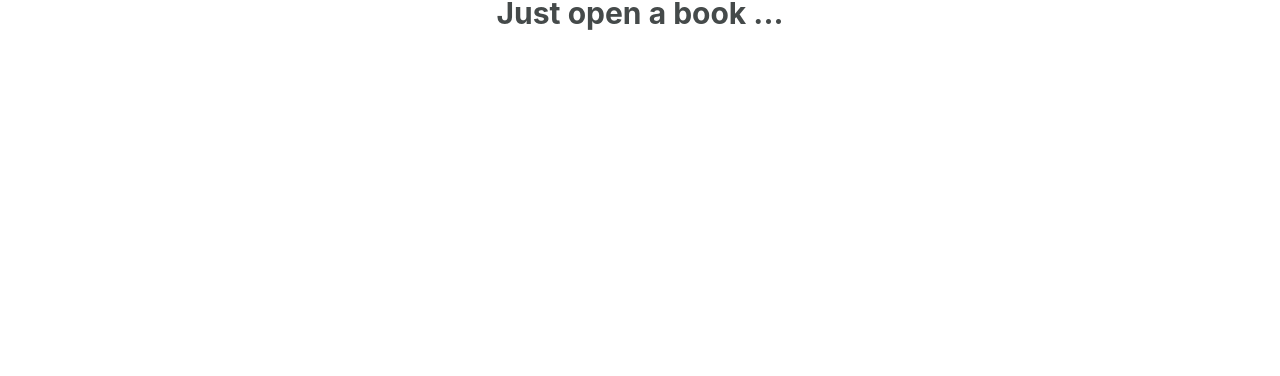
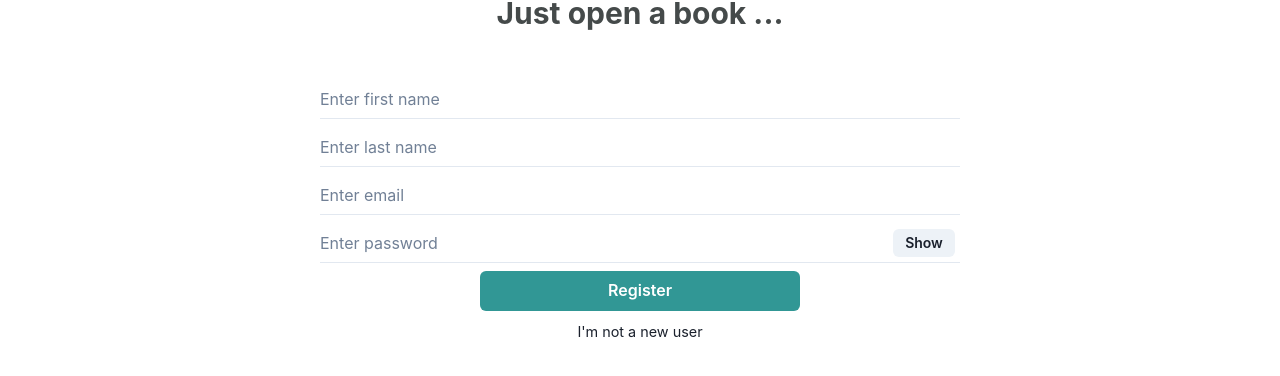
Before and after one commit to lis-anna/node-express-final, a React (Create React App) app: page /register in a window 1280 px wide. Shown: the part 340-716 px from the top of the page. Built offline with nearby package versions, Linux system fonts and the light colour scheme.

Commit message:
reagistration form, user mode changed, it has now  fist and last name, user avatar and logout button

```diff
--- a/src/components/API/Auth.js
+++ b/src/components/API/Auth.js
@@ -11,22 +11,35 @@ export const login = async function (formData) {
     .then((response) => {
       if (response.data.token) {
         localStorage.setItem('user', JSON.stringify(response.data.user.email));
+        localStorage.setItem('name', JSON.stringify(response.data.user.name));
+        localStorage.setItem(
+          'lastname',
+          JSON.stringify(response.data.user.lastname)
+        );
         localStorage.setItem('token', JSON.stringify(response.data.token));
       }
-      console.log(response.data);
+      //    console.log(response.data);
       return response.data;
     });
 };
 
 export const register = async function (formData) {
+  // console.log(formData, 'to be registered');
   return axios
     .post(apiURL + `/auth/register`, {
+      name: formData.name,
+      lastname: formData.lastname,
       email: formData.email,
       password: formData.password,
     })
     .then((response) => {
       if (response.data.token) {
         localStorage.setItem('user', JSON.stringify(response.data.user.email));
+        localStorage.setItem('name', JSON.stringify(response.data.user.name));
+        localStorage.setItem(
+          'lastname',
+          JSON.stringify(response.data.user.lastname)
+        );
         localStorage.setItem('token', JSON.stringify(response.data.token));
       }
       return response.data;
--- /dev/null
+++ b/src/components/LogoAndTitle/UserLogo.js
@@ -0,0 +1,27 @@
+import React from 'react';
+
+import { Avatar, Text, Center, HStack } from '@chakra-ui/react';
+
+const UserLogo = () => {
+  const name = JSON.parse(localStorage.getItem('name'));
+  const lastName = JSON.parse(localStorage.getItem('lastname'));
+  const userName = `${name} ${lastName}`;
+  return (
+    <>
+      <HStack>
+        <Avatar
+          size={'md'}
+          src=''
+          name={userName}
+          bg='teal.500'
+          color='whiteAlpha.900'
+        />
+        <Text fontWeight='light' fontStyle='italic'>
+          {userName}
+        </Text>
+      </HStack>
+    </>
+  );
+};
+
+export default UserLogo;
--- /dev/null
+++ b/src/components/LogoutBtn.js
@@ -0,0 +1,27 @@
+import { Button } from '@chakra-ui/react';
+import { useState } from 'react';
+import { useNavigate } from 'react-router-dom';
+import { NavLink } from 'react-router-dom';
+
+const LogOutBtn = () => {
+  const navigate = useNavigate();
+
+  const submitLogOut = (e) => {
+    e.preventDefault();
+    localStorage.removeItem('user');
+    localStorage.removeItem('token');
+    navigate('/');
+  };
+  return (
+    <Button
+      colorScheme='teal'
+      variant='outline'
+      onClick={submitLogOut}
+      className='logout'
+    >
+      Log out
+    </Button>
+  );
+};
+
+export default LogOutBtn;
--- /dev/null
+++ b/src/middleware/ValidationPassword.js
@@ -0,0 +1,6 @@
+
+export const ValidationPassword = (str) => {
+  const re = /^(?=.*[0-9])(?=.*[a-z])(?=.*[A-Z])(?=.*[!@$%&?]).{8,32}$/
+  const isValid = str.search(re)
+  return isValid;
+};
--- a/src/pages/Home/Home.js
+++ b/src/pages/Home/Home.js
@@ -2,7 +2,9 @@ import React, { useState, useEffect } from 'react';
 import BookTable from '../../components/BookTable';
 import AddBookDrawer from '../../components/AddBookDrawer';
 import Header from '../../components/Header/Header';
-import { Center, Heading, Avatar } from '@chakra-ui/react';
+import LogOutBtn from '../../components/LogoutBtn';
+import UserLogo from '../../components/LogoAndTitle/UserLogo';
+import { Center, Heading, Avatar, Flex, Box, HStack } from '@chakra-ui/react';
 
 function Home() {
   const userToken = JSON.parse(localStorage.getItem('token'));
@@ -61,7 +63,8 @@ function Home() {
   return (
     <>
       <Header></Header>
-      <Center className='logo-hor'>
+
+      <HStack className='logo-hor'>
         <Avatar
           size='lg'
           src='https://i.postimg.cc/JhCwD5qr/book-logo.jpg'
@@ -71,7 +74,22 @@ function Home() {
         <Heading as='h1' size='lg' className='pageTitle'>
           Just open a book ...
         </Heading>
+        <HStack id='userLine'>
+          <UserLogo></UserLogo>
+          <LogOutBtn></LogOutBtn>
+        </HStack>
+      </HStack>
+      {booksData.length === 0 ? (
+        <Box>
+          <Center>
+            <Heading as='h3' size='m' className='pageTitle'>
+              No books added to the list yet
+            </Heading>
           </Center>
+          <AddBookDrawer handleNewBook={handleNewBook}></AddBookDrawer>
+        </Box>
+      ) : (
+        <>
           <AddBookDrawer handleNewBook={handleNewBook}></AddBookDrawer>
           <br></br>
           <br></br>
@@ -81,6 +99,8 @@ function Home() {
             handleBookDelete={handleBookDelete}
           ></BookTable>
         </>
+      )}
+    </>
   );
 }
 export default Home;
--- a/src/pages/LogInPage.js
+++ b/src/pages/LogInPage.js
@@ -2,8 +2,10 @@ import { useState } from 'react';
 import { login } from '../components/API/Auth';
 import { useNavigate } from 'react-router-dom';
 import { NavLink } from 'react-router-dom';
+import { useCookies } from 'react-cookie';
 import Header from '../components/Header/Header';
-import { useCookies } from 'react-cookie';
+import FrontLogo from '../components/LogoAndTitle/FrontLogo';
+
 import '../pages/pages.css';
 
 //import { useSetRecoilState } from 'recoil';
@@ -19,7 +21,6 @@ import {
   Center,
   Alert,
 } from '@chakra-ui/react';
-import FrontLogo from '../components/LogoAndTitle/FrontLogo';
 
 const LogInPage = () => {
   const [logInError, setLogInError] = useState(false);
@@ -70,6 +71,7 @@ const LogInPage = () => {
                       name='email'
                       placeholder='Enter email'
                       id='email'
+                      isRequired={true}
                     />
                     <InputGroup size='md'>
                       <Input
@@ -78,6 +80,7 @@ const LogInPage = () => {
                         type={show ? 'text' : 'password'}
                         placeholder='Enter password'
                         id='password'
+                        isRequired={true}
                       />
                       <InputRightElement width='4.5rem'>
                         <Button h='1.75rem' size='sm' onClick={handleClick}>
--- a/src/pages/Registration.js
+++ b/src/pages/Registration.js
@@ -1,14 +1,161 @@
-import { useState, useEffect } from 'react';
+import BookAPI from '../components/API/booksAPI';
+import { register } from '../components/API/Auth';
 import Header from '../components/Header/Header';
 import FrontLogo from '../components/LogoAndTitle/FrontLogo';
+import { ValidationPassword } from '../middleware/ValidationPassword';
+import { useState, useEffect } from 'react';
+import { useNavigate, NavLink } from 'react-router-dom';
+
+/*import { useCookies } from 'react-cookie';
+import { authAtom } from '../state/atom-auth';
+import { useSetRecoilState } from 'recoil';*/
+import {
+  AlertIcon,
+  Button,
+  Input,
+  InputGroup,
+  InputRightElement,
+  FormControl,
+  Box,
+  Stack,
+  Center,
+  Alert,
+} from '@chakra-ui/react';
 
 import '../pages/pages.css';
 
 function Registration() {
+  // const [error, setError] = useState('');
+  // const [passwordShown, setPasswordShown] = useState(false);
+
+  const navigate = useNavigate();
+  const [logInError, setLogInError] = useState(false);
+  //const setAuth = useSetRecoilState(authAtom);
+  const [show, setShow] = useState(false);
+  const handleClick = () => setShow(!show);
+
+  const submitRegForm = async (e) => {
+    try {
+      e.preventDefault();
+      let result = await register({
+        name: e.target.firstname.value,
+        lastname: e.target.lastname.value,
+        email: e.target.email.value,
+        password: e.target.password.value,
+      });
+      //   console.log(result, 'result.....');
+      if (result) {
+        setLogInError(false);
+        navigate('/home');
+      }
+    } catch (error) {
+      console.log(error, 'error');
+      setLogInError(true);
+    }
+  };
+
+  /*const successMessage = () => {
+    return (
+      <div
+        style={{
+          display: submitted ? '' : 'none',
+        }}
+      >
+        <h1>
+          {' '}
+          {userFirstName} {userLastName} is now registered!
+        </h1>
+      </div>
+    );
+  };*/
+
   return (
     <>
-      <Header className='page-header'></Header>
-      <FrontLogo></FrontLogo>
+      <div>
+        <Header className='page-header'></Header>
+        <FrontLogo></FrontLogo>
+        <div className='auth-form-container'>
+          <FormControl>
+            <form
+              id='auth-form'
+              action=''
+              onSubmit={submitRegForm}
+              className='login-form'
+            >
+              <Center>
+                <Box className='inputFields' w='50%'>
+                  <Stack align='center'>
+                    <Input
+                      variant='flushed'
+                      type='text'
+                      name='firstname'
+                      placeholder='Enter first name'
+                      isRequired={true}
+                      id='reg_fname'
+                    />
+                    <Input
+                      variant='flushed'
+                      type='text'
+                      name='lastname'
+                      placeholder='Enter last name'
+                      isRequired={true}
+                      id='reg_lname'
+                    />
+                    <Input
+                      variant='flushed'
+                      type='email'
+                      name='email'
+                      placeholder='Enter email'
+                      isRequired={true}
+                      id='reg_email'
+                    />
+                    <InputGroup size='md'>
+                      <Input
+                        variant='flushed'
+                        pr='4.5rem'
+                        type={show ? 'text' : 'password'}
+                        name='password'
+                        placeholder='Enter password'
+                        isRequired={true}
+                        id='reg_password'
+                      />
+                      <InputRightElement width='4.5rem'>
+                        <Button h='1.75rem' size='sm' onClick={handleClick}>
+                          {show ? 'Hide' : 'Show'}
+                        </Button>
+                      </InputRightElement>
+                    </InputGroup>
+                    <Button
+                      className='loginbtn'
+                      type='submit'
+                      w='50%'
+                      colorScheme='teal'
+                    >
+                      Register
+                    </Button>
+                    <h2 className='reglink'>
+                      <NavLink
+                        to='/'
+                        className='register'
+                        style={{ border: 'none', fontSize: '0.9em' }}
+                      >
+                        I'm not a new user
+                      </NavLink>
+                    </h2>
+                  </Stack>
+
+                  {logInError ? (
+                    <Alert status='error' className='login-error'>
+                      <AlertIcon />
+                      Invalid registration data
+                    </Alert>
+                  ) : null}
+                </Box>
+              </Center>
+            </form>
+          </FormControl>
+        </div>
+      </div>
     </>
   );
 }
--- a/src/pages/pages.css
+++ b/src/pages/pages.css
@@ -5,6 +5,13 @@
 .logo-hor {
   margin-top: 1em;
   margin-bottom: 1em;
+  margin-left: auto;
+}
+#userLine {
+  margin-left: auto;
+}
+.logout {
+  margin-left: auto;
 }
 .pageTitle {
   color: rgb(69, 74, 74);
```
Also changed, not shown: src/App.css (+0 -22 lines), src/components/Header/Header.js (+1 -20 lines). Lines whose indentation alone changed are shown as unchanged.
